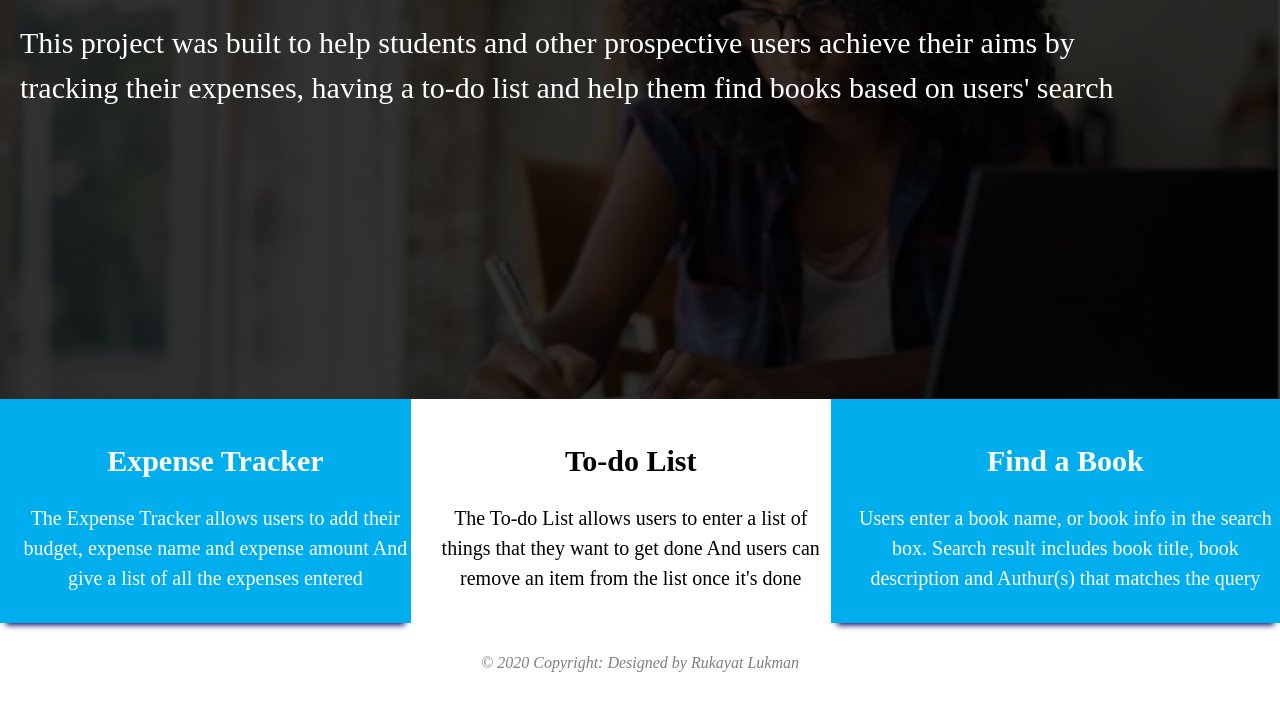
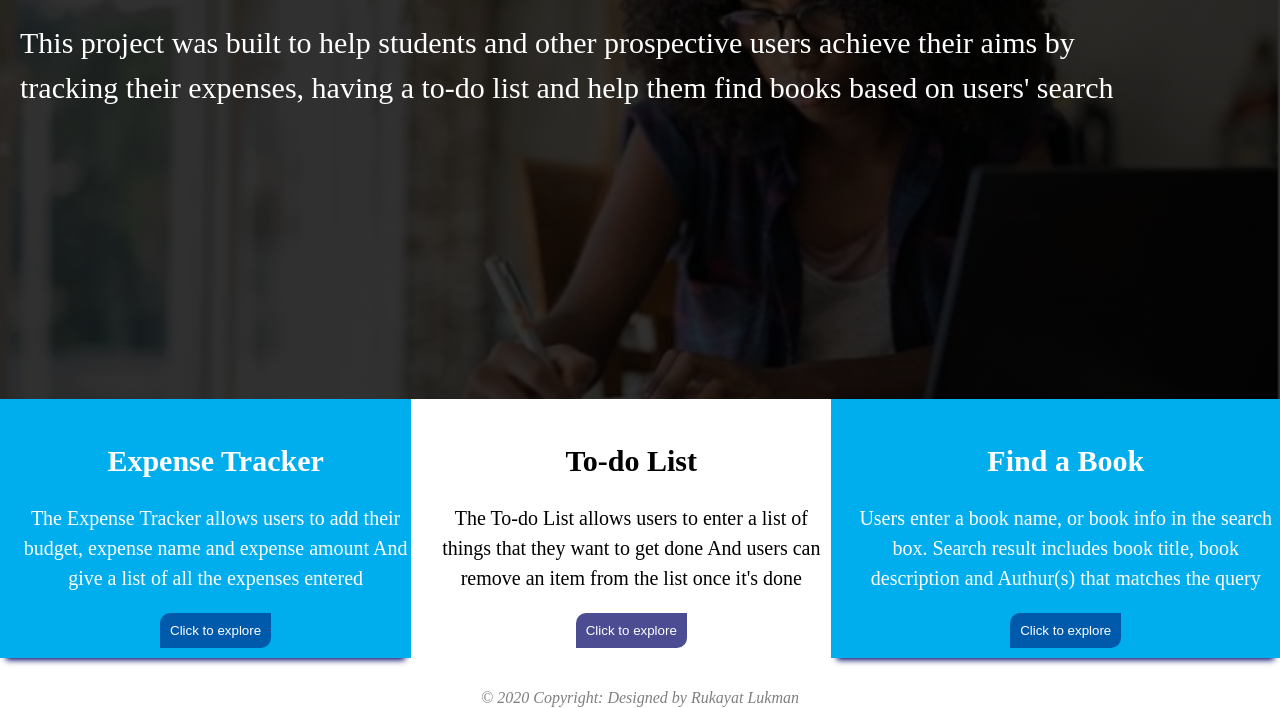
Before and after one commit to Tybabie/FemCode-StuSuite, a plain HTML site: page index.html in a window 1280 px wide. Shown: the part 281-989 px from the top of the page. Before the commit the page ends 954 px from the top, so only its background shows below. Drawn offline with Linux system fonts and the light colour scheme.

Commit message:
third commit

```diff
--- a/index.html
+++ b/index.html
@@ -56,6 +56,7 @@
 
 <h1>Expense Tracker</h1>
 <p>The Expense Tracker allows users to add their budget, expense name and expense amount And give a list of all the expenses entered </p>
+<a href="Expense Calculator/index.html"><button>Click to explore</button></a>
 </div>
 </a>
 <a href="todo/index.html">
@@ -64,6 +65,7 @@
 <h1>To-do List</h1>
 <p>The To-do List allows users to enter a list of things that they want to get done
     And users can remove an item from the list once it's done</p>
+    <a href="todo/index.html"><button>Click to explore</button></a>
 </div>
 </a>
 <a href="Book/index.html">
@@ -71,6 +73,7 @@
 <h1>Find a Book</h1>
 <p>Users enter a book name, or book info in the search box.
 Search result includes book title, book description and Authur(s) that matches the query </p>
+<a href="Book/index.html"><button>Click to explore</button></a>
 </div>
 </a>
 </section>
--- a/resources/css/style.css
+++ b/resources/css/style.css
@@ -81,26 +81,53 @@ nav ul li a i{
     -webkit-box-shadow: 0 8px 6px -6px rgb(0, 0, 102);
 	-moz-box-shadow: 0 8px 6px -6px rgb(0, 0, 102);
     box-shadow: 0 8px 6px -6px rgb(0, 0, 102);
-     color: white;
+
+}
+#expense a, #book a{
+    color: white;
 }
 #todo{
     background-color: white;
     -webkit-box-shadow: 0 8px 6px -6px white;
 	-moz-box-shadow: 0 8px 6px -6px white;
     box-shadow: 0 8px 6px -6px white;
+
+}
+#todo a{
     color: black;
 }
 #book{
     background-color: rgb(0, 174, 238);
     -webkit-box-shadow: 0 8px 6px -6px rgb(0, 0, 102);
 	-moz-box-shadow: 0 8px 6px -6px rgb(0, 0, 102);
-    box-shadow: 0 8px 6px -6px rgb(0, 0, 102);
-    color: white;
+    box-shadow: 0px 8px 6px -6px rgb(0, 0, 102);
+
 }
 a{
     text-decoration: none;
 }
-#expense:hover, #todo:hover, #book:hover {
+#expense button, #book button{
+padding: 10px;
+outline: none;
+border: none;
+border-radius:  10px 0px;
+background-color: rgba(0, 0, 102, 0.486);
+color: white;
+transition: 1s all;
+cursor: pointer;
+
+}
+#todo button{
+    padding: 10px;
+outline: none;
+border: none;
+border-radius:  10px 0px;
+background-color: rgba(0, 0, 102, 0.7);
+color: white;
+transition: 1s all;
+cursor: pointer;
+}
+#expense button:hover, #todo button:hover, #book button:hover {
     background-color: rgb(0, 0, 102);
     color: white;
     transition: 1s all;
```
